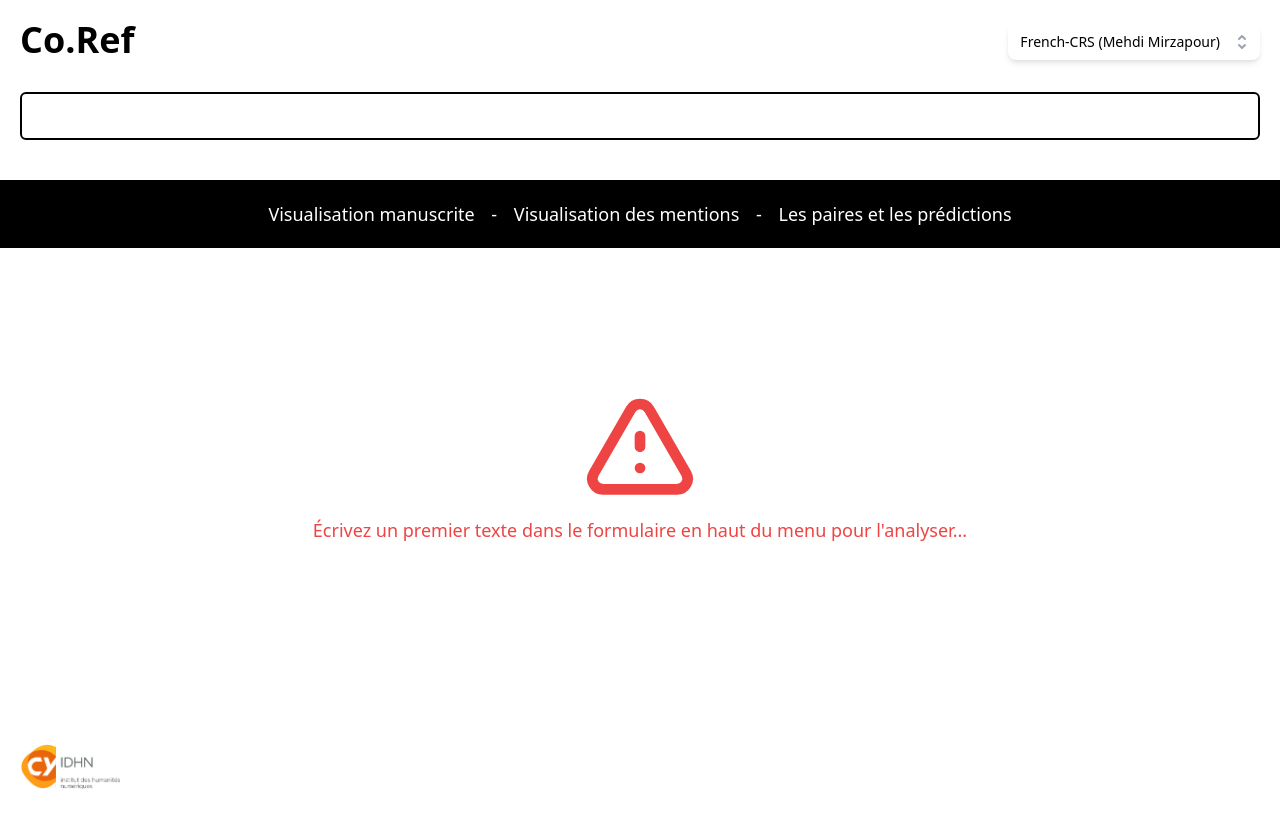
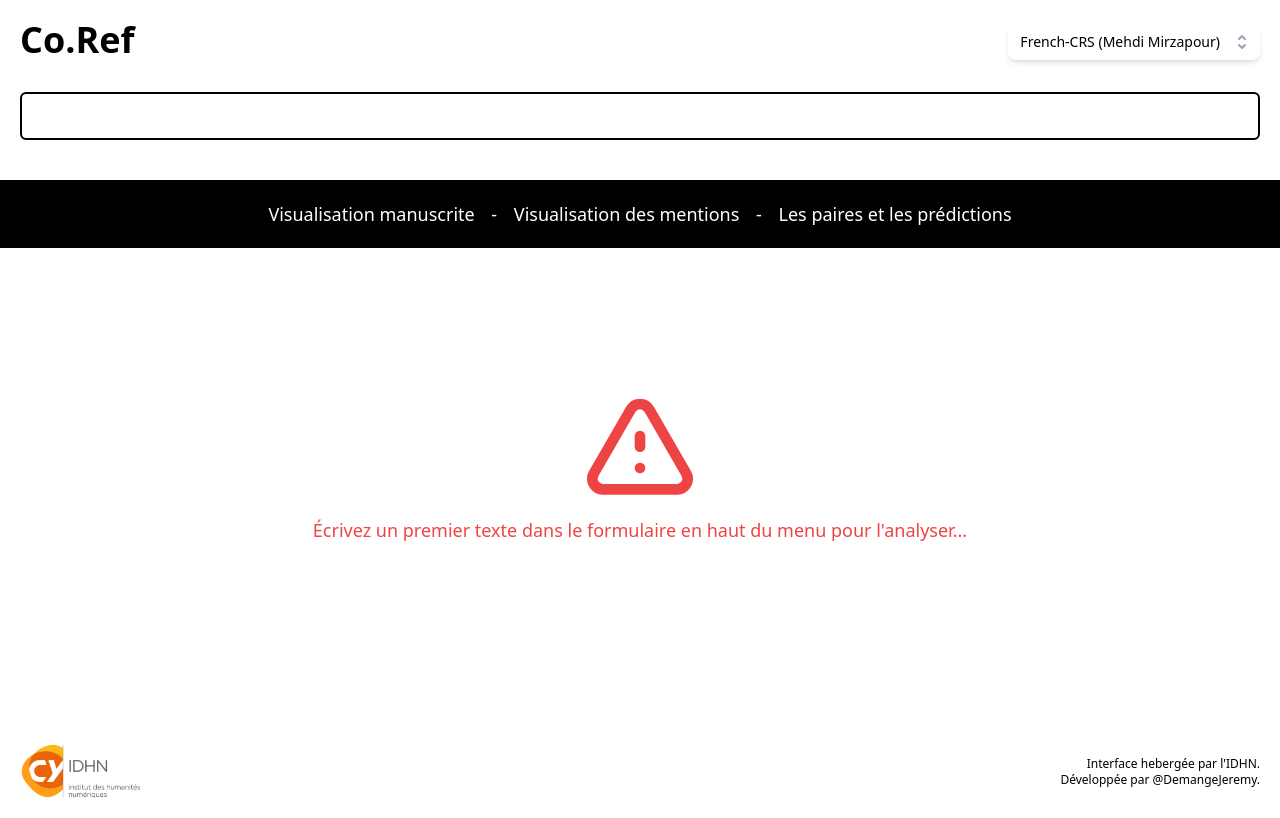
Before and after one commit to cyidhn/coref, a Vue app in the folder v2/: page / in a window 1280 px wide. Built offline with nearby package versions, Linux system fonts and the light colour scheme.

Commit message:
Change components

```diff
--- a/v2/src/components/Footer.vue
+++ b/v2/src/components/Footer.vue
@@ -1,7 +1,13 @@
 <template>
-    <div class="p-5 mt-20">
-        <a href="https://cyidhn.cyu.fr/" class="w-6" target="_blank">
-            <img alt="Logo de CY IDHN" width="100" src="@/assets/idhn.jpeg" />
-        </a>
+    <div class="p-5 mt-20 grid grid-flow-col">
+        <div class="">
+            <a href="https://cyidhn.cyu.fr/" class="w-6" target="_blank">
+                <img alt="Logo de CY IDHN" width="120" src="@/assets/idhn.jpeg" />
+            </a>
+        </div>
+        <div class="text-right text-xs mt-3">
+            <p>Interface hebergée par l'IDHN.</p>
+            <p>Développée par @DemangeJeremy.</p>
+        </div>
     </div>
 </template>
--- a/v2/src/components/Navbar.vue
+++ b/v2/src/components/Navbar.vue
@@ -1,7 +1,7 @@
 <template>
 <div>
     <div class="p-5">
-        <div class=" grid grid-flow-col">
+        <div class="grid grid-flow-col">
             <div><h1 class="text-4xl font-bold"><a href="/">Co.Ref</a></h1></div>
             <div class="flex flex-col items-end justify-center">
                 <AlgorithmsList />
```
